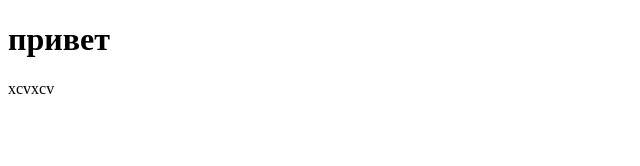
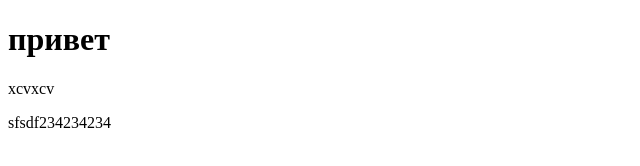
Before and after one commit to komaha124/beetrootgit, a plain HTML site: page index.html in a window 1280 px wide. Shown: the whole page, without its empty margins (0-640 px from the left). Drawn offline with Linux system fonts and the light colour scheme.

Commit message:
sdfhlksdf

```diff
--- a/index.html
+++ b/index.html
@@ -9,5 +9,6 @@
     <h1>привет
     </h1>
     <p>xcvxcv</p>
+    <p>sfsdf234234234</p>
 </body>
 </html>
```
